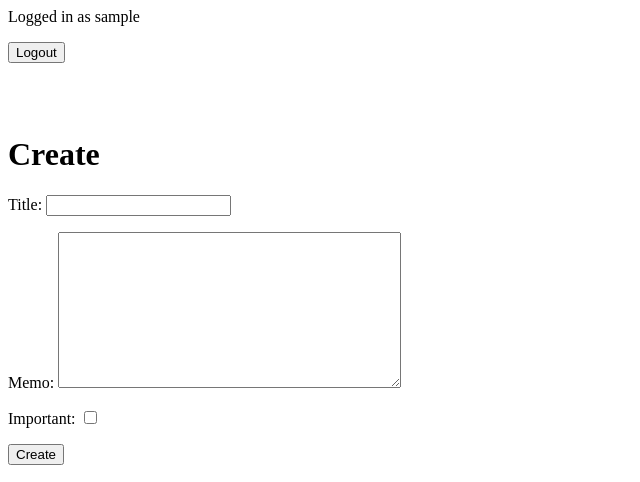
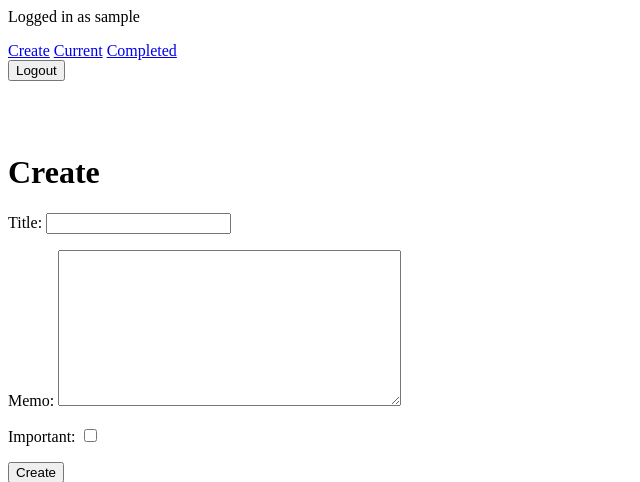
Before and after one commit to dbkreling/todowoo, a Django app: page /create/ in a window 1280 px wide. Shown: the top 482 px of the page, without its empty margins (0-640 px from the left). Run offline with Django 3.2, Linux system fonts and the light colour scheme; the visitor is signed in with stand-in values (Sample User, id 1).

Commit message:
lecture 72: update base.html to include action buttons
Add create, list current and list completed todos from the top menu bar.

Signed-off-by: Daniel Kreling <dkreling@redhat.com>

```diff
--- a/todo/templates/todo/base.html
+++ b/todo/templates/todo/base.html
@@ -1,6 +1,10 @@
 {% if user.is_authenticated %}
 
 <p>Logged in as {{ user.username }}</p>
+
+<a href="{% url "createtodo" %}">Create</a>
+<a href="{% url "currenttodos" %}">Current</a>
+<a href="{% url "completedtodos" %}">Completed</a>
 
 <form action="{% url 'logoutuser' %}" method="POST">
     {% csrf_token %}
```
